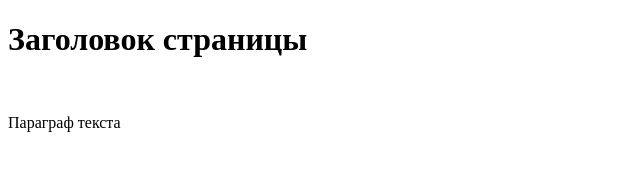
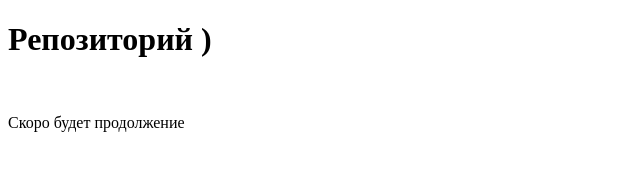
Before and after one commit to eprets/eprets.github.io, a plain HTML site: page index.html in a window 1280 px wide. Shown: the whole page, without its empty margins (0-640 px from the left). Drawn offline with Linux system fonts and the light colour scheme.

Commit message:
index.html

```diff
--- a/index.html
+++ b/index.html
@@ -5,8 +5,8 @@
     <title>Page title</title>
   </head>
   <body>
-    <h1>Заголовок страницы</h1>
+    <h1> Репозиторий )</h1>
     <br>
-    <p title="Подсказка">Параграф текста</p>
+    <p title="Подсказка">Скоро будет продолжение</p>
   </body>
 </html>
```
